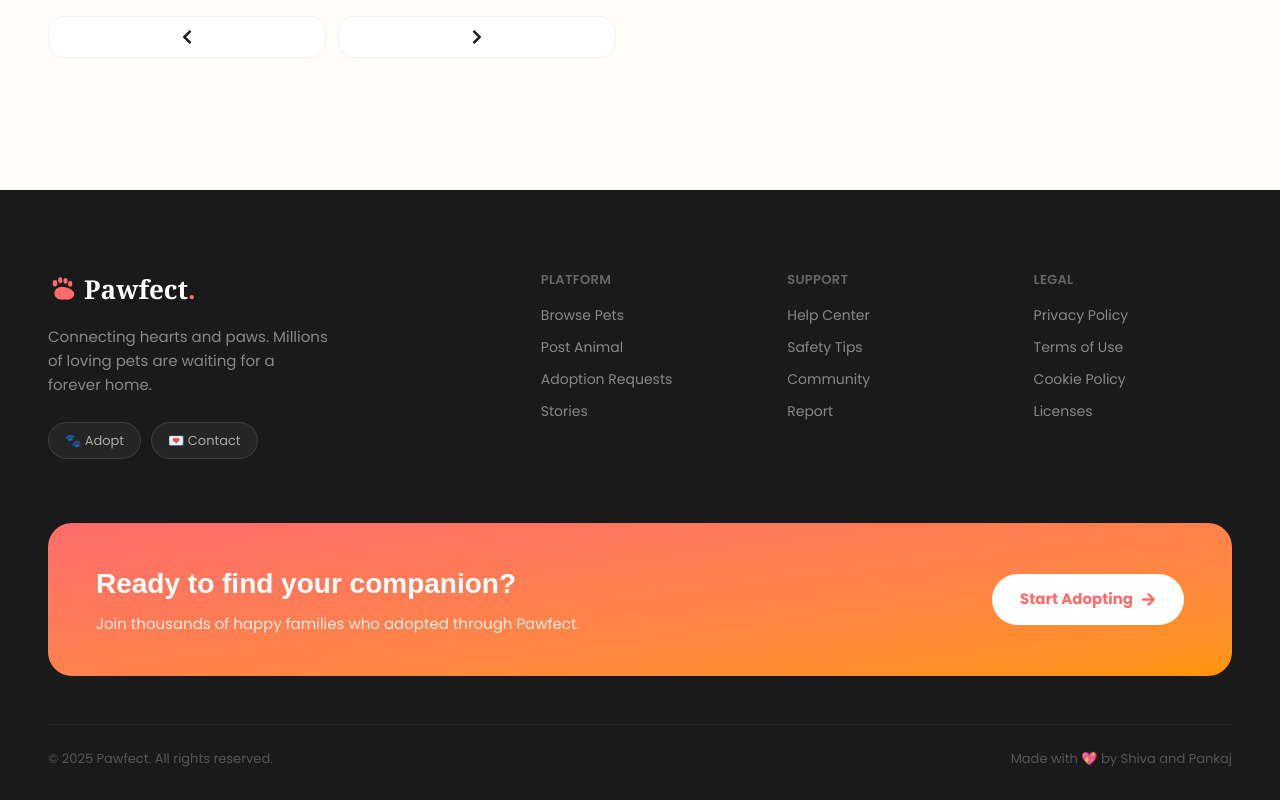
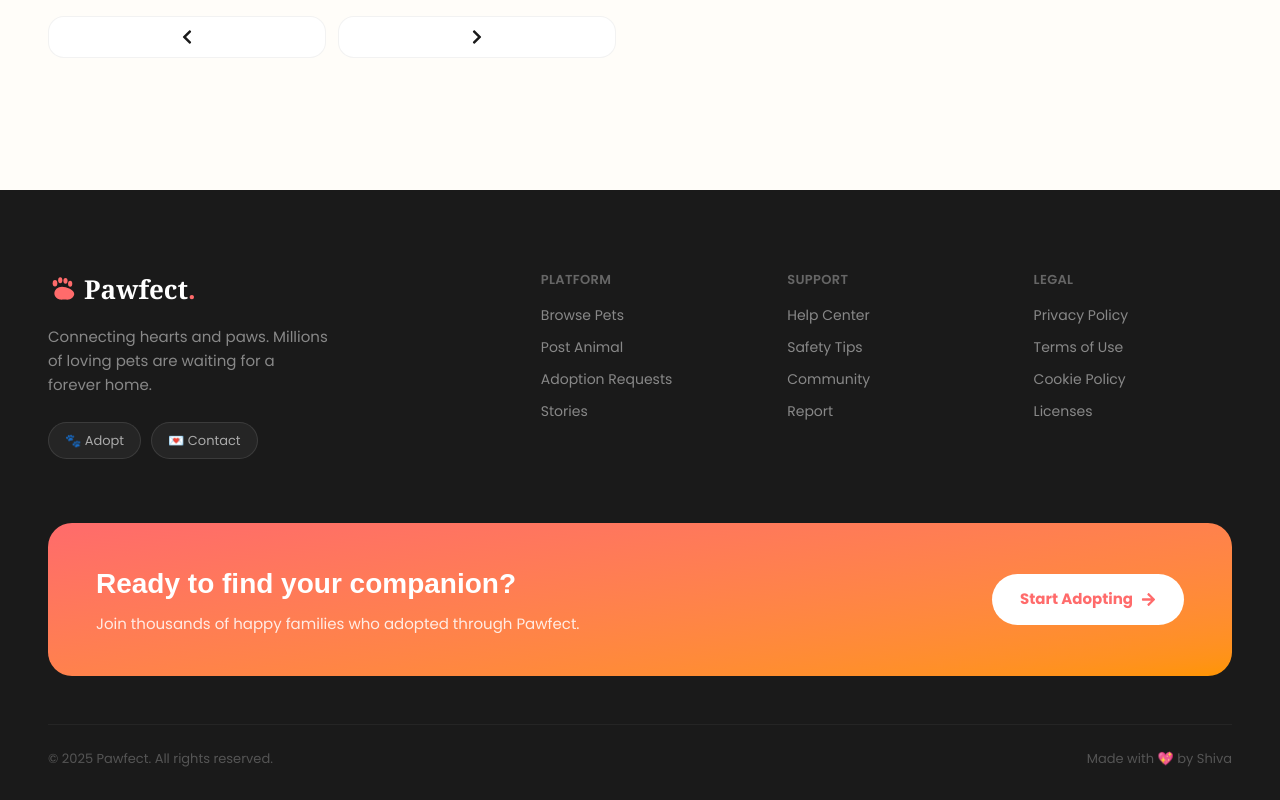
Before and after one commit to shiva989-f/PawfetchMatch, a Next.js app in the folder frontend/: page / in a window 1280 px wide. Shown: the part 2644-3444 px from the top of the page. Built offline with nearby package versions, Linux system fonts and the light colour scheme; no server answers; a web font is replaced by a local one.

Commit message:
Completed

```diff
--- a/frontend/components/Welcome/Footer.jsx
+++ b/frontend/components/Welcome/Footer.jsx
@@ -90,7 +90,10 @@ const Footer = () => {
               Join thousands of happy families who adopted through Pawfect.
             </p>
           </div>
-          <button className="bg-white text-[#FF6B6B] border-none rounded-full py-3.5 px-7 text-[15px] font-bold cursor-pointer shrink-0 flex items-center gap-2 hover:bg-gray-100 transition-colors" onClick={()=> router.push("/login")}>
+          <button
+            className="bg-white text-[#FF6B6B] border-none rounded-full py-3.5 px-7 text-[15px] font-bold cursor-pointer shrink-0 flex items-center gap-2 hover:bg-gray-100 transition-colors"
+            onClick={() => router.push("/login")}
+          >
             Start Adopting <FaArrowRight />
           </button>
         </div>
@@ -98,7 +101,7 @@ const Footer = () => {
         {/* Bottom */}
         <div className="flex flex-col md:flex-row justify-between items-center gap-4 border-t border-white/5 pt-6 text-[#555] text-[13px]">
           <p className="m-0">© 2025 Pawfect. All rights reserved.</p>
-          <p className="m-0">Made with 💖 by Shiva and Pankaj</p>
+          <p className="m-0">Made with 💖 by Shiva</p>
         </div>
       </div>
     </footer>
```
